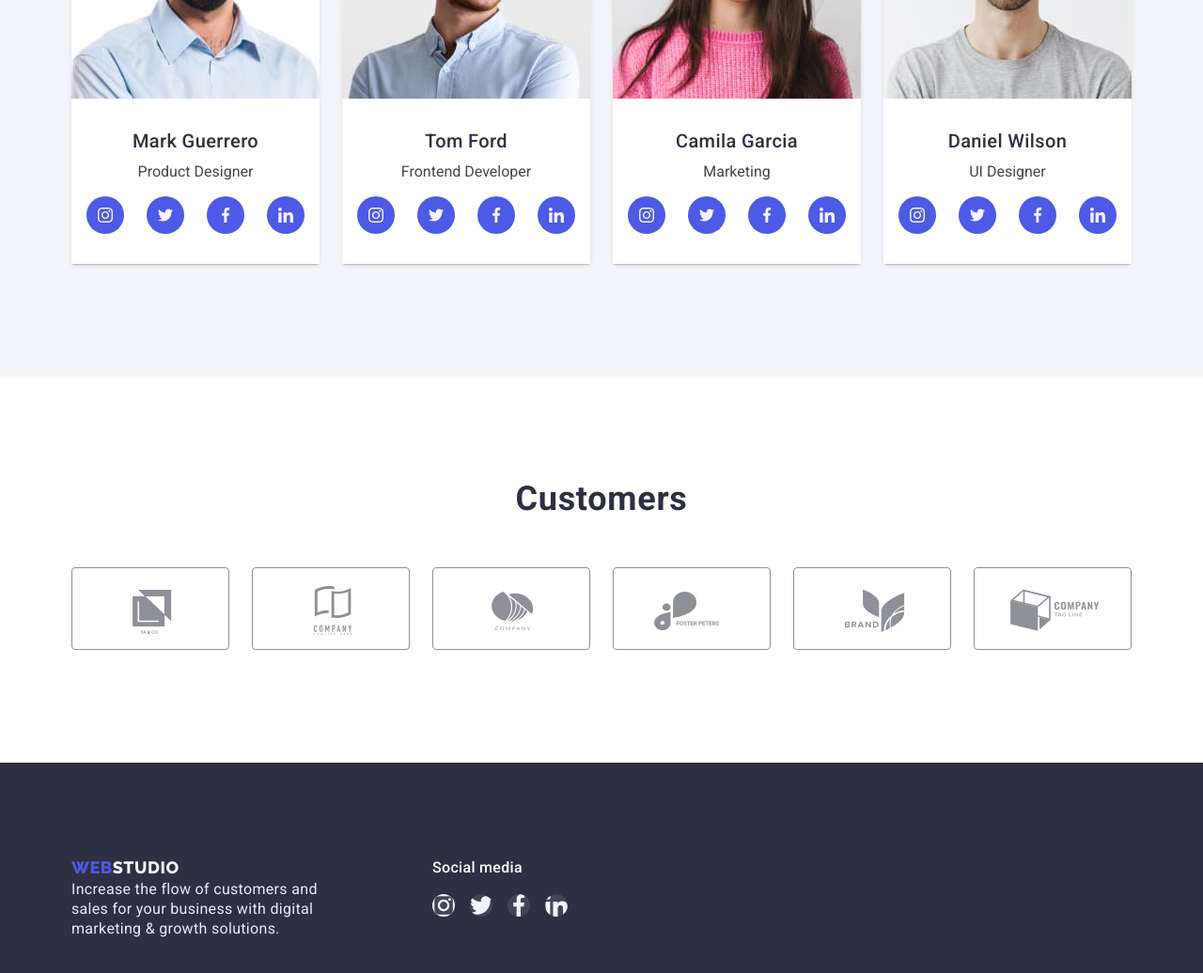
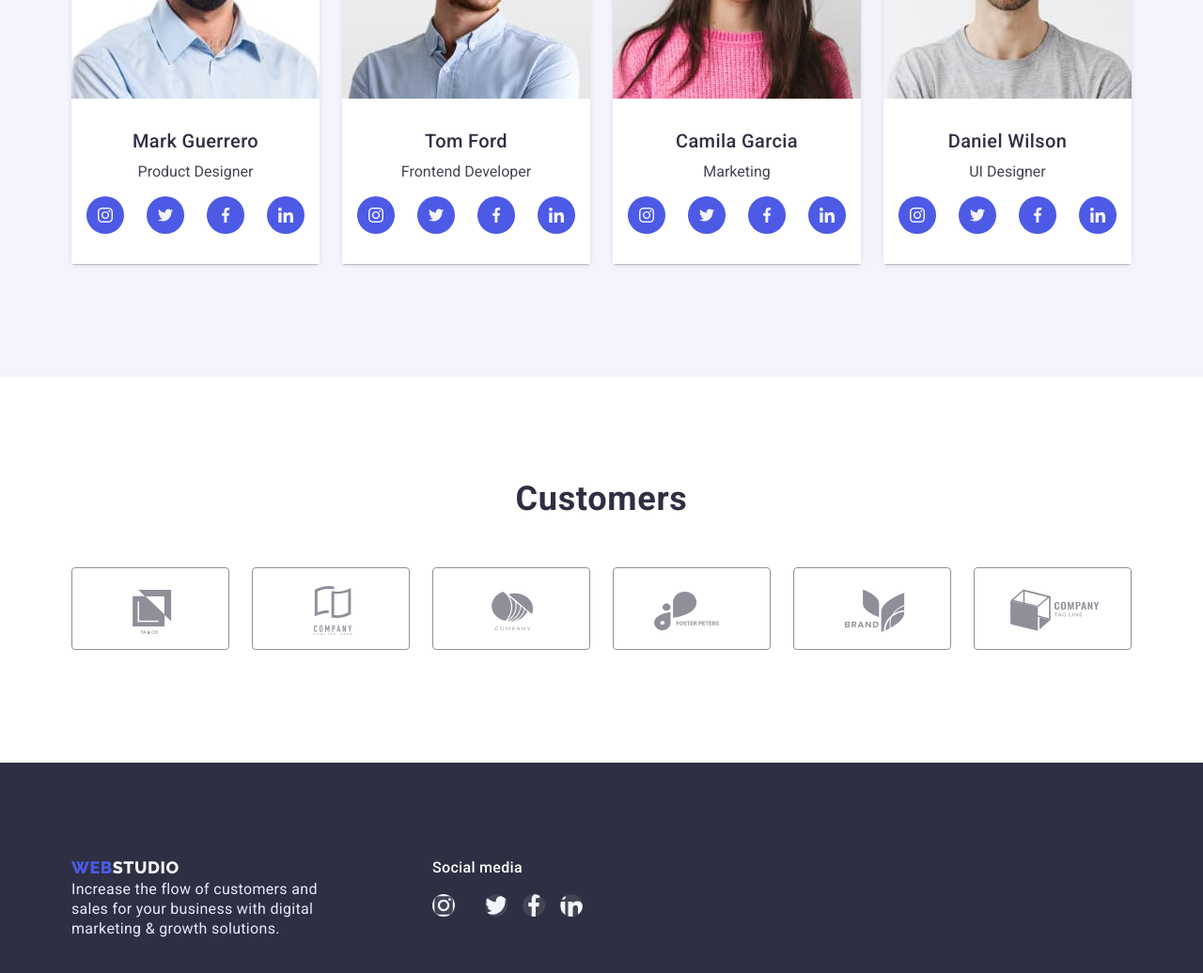
Before and after one commit to rasinoleg/goit-markup-hw-04-04, a plain HTML site: page index.html in a window 1280 px wide. Shown: the part 2055-3091 px from the top of the page at 94% size. Drawn offline with nearby package versions, Linux system fonts and the light colour scheme.

Commit message:
Lesson4-2

```diff
--- a/css/styles.css
+++ b/css/styles.css
@@ -475,6 +475,10 @@ header .conteanir {
   letter-spacing: 0.02em;
   color: #ffffff;
 }
+.social-box-footer {
+  width: 40px;
+  height: 40px;
+}
 .social-icon-one{
   width: 100px;
   height: 100px;
```
